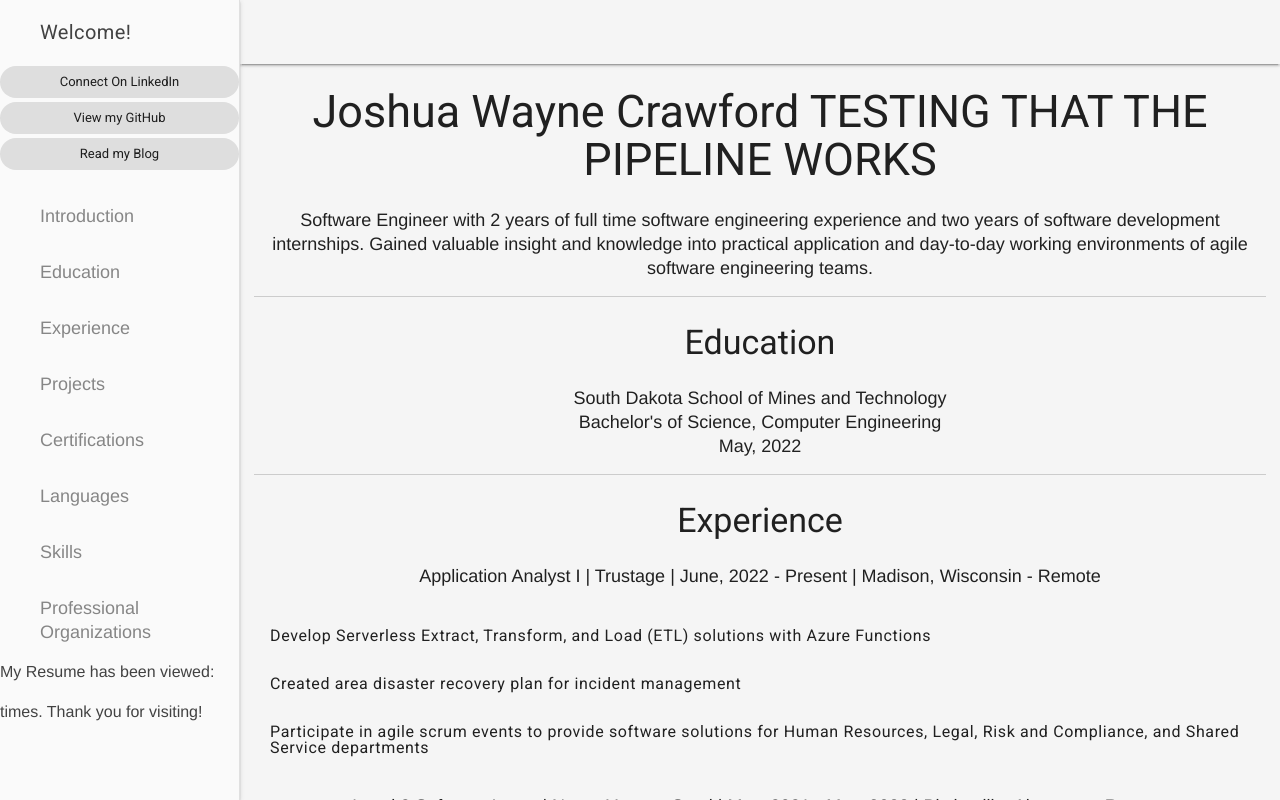
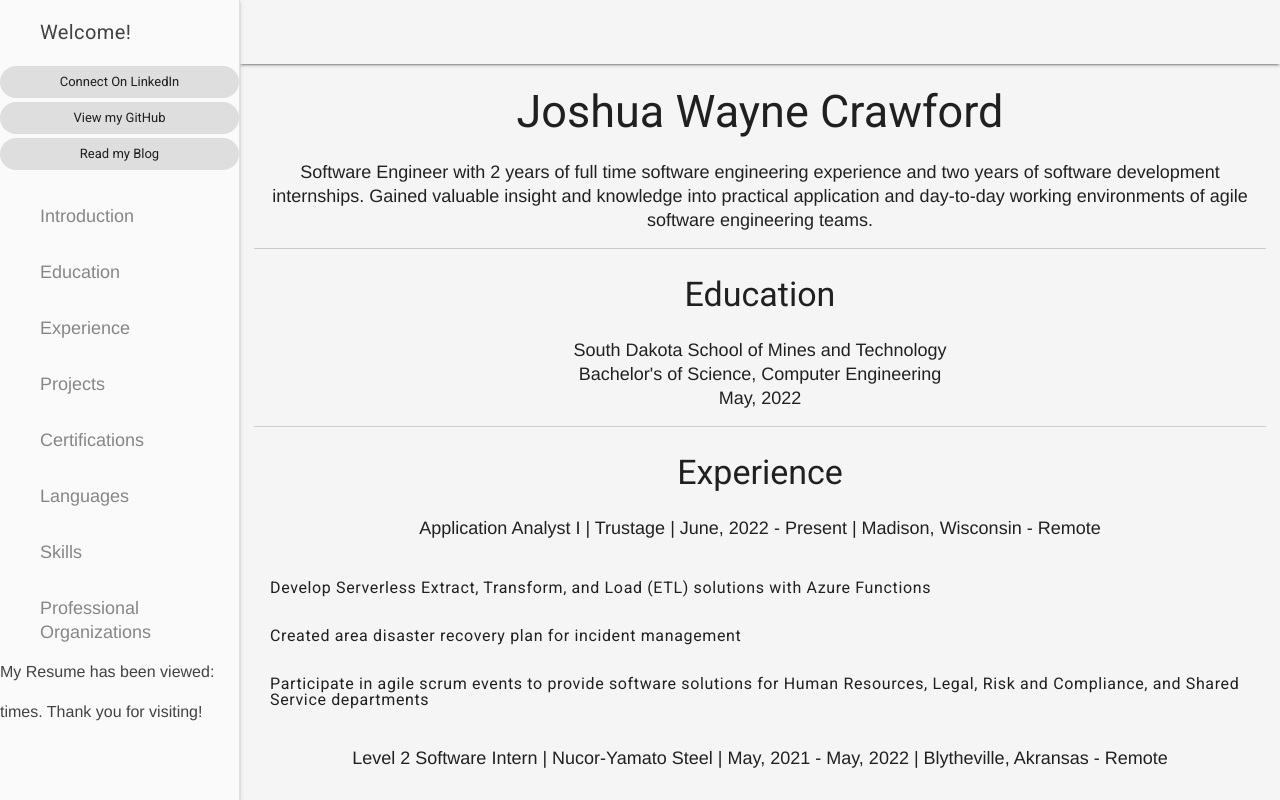
Before and after one commit to joshua-wayne-crawford/cloud-resume-challenge-frontend, a plain HTML site: page index.html in a window 1280 px wide. Drawn offline with nearby package versions, Linux system fonts and the light colour scheme; no server answers.

Commit message:
Update index.html to remove testing phrase from name header, test was successful.

```diff
--- a/index.html
+++ b/index.html
@@ -76,7 +76,7 @@
       <main class="mdl-layout__content mdl-color--grey-100">
         <div class="page-content">
             <div id="resumeHeader">
-                <h2> Joshua Wayne Crawford TESTING THAT THE PIPELINE WORKS</h2>
+                <h2> Joshua Wayne Crawford</h2>
                 <p class="intro-blurb"> Software Engineer with 2 years of full time software engineering experience and
                     two years of software development internships. Gained valuable insight and knowledge into practical
                     application and day-to-day working environments of agile software engineering teams.</p>
```
